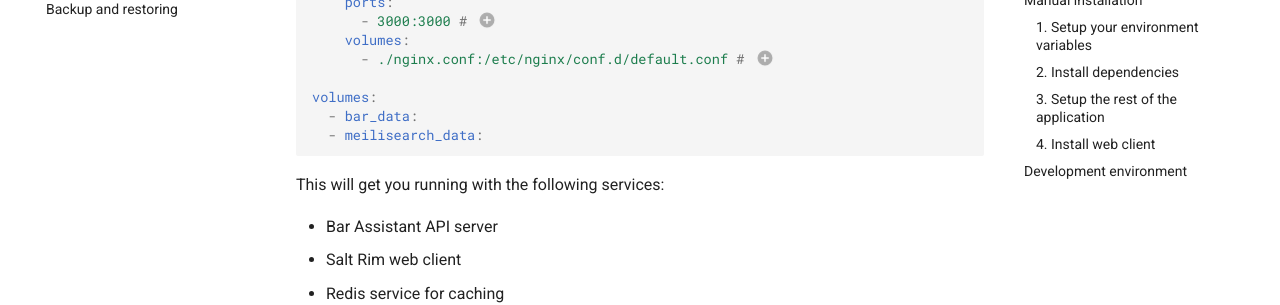
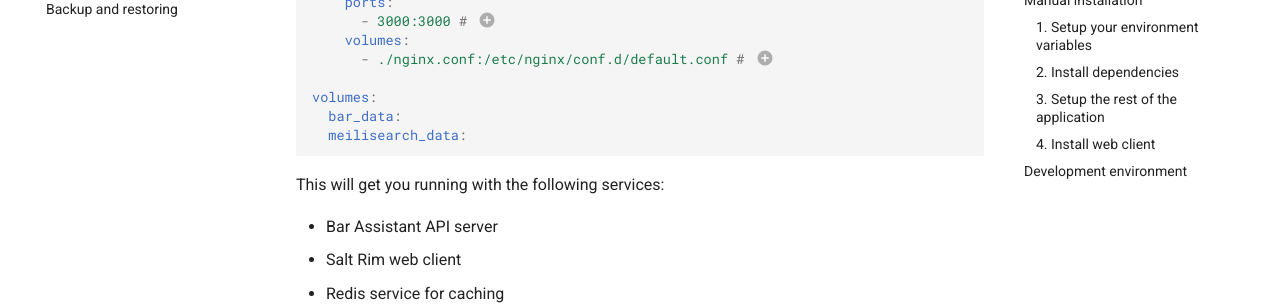
Before and after one commit to bar-assistant/docs, an MkDocs documentation site: the page built from docs/setup/index.md, in a window 1280 px wide and 900 px high, scrolled down 2641 px. Shown: the part 153-458 px from the top of the window. Built offline with MkDocs 1.6.1 and Material for MkDocs 9.7.7, drawn with Linux system fonts in a browser that asks for light colours; comment, search, counter and statistics services are not loaded.

Commit message:
Fix typo

````diff
--- a/docs/setup/index.md
+++ b/docs/setup/index.md
@@ -123,8 +123,8 @@
       - ./nginx.conf:/etc/nginx/conf.d/default.conf # (3)
 
 volumes:
-  - bar_data:
-  - meilisearch_data:
+  bar_data:
+  meilisearch_data:
 ```
 
 1. This is container name that automatically gets setup in docker compose network.
````
